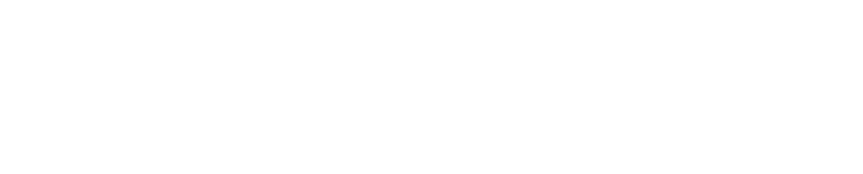
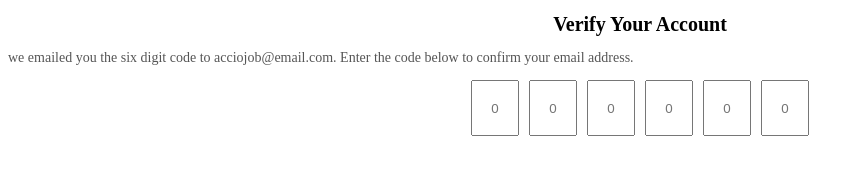
Before and after one commit to acciojob/OTP-SurajKumar798, a website: page main.html in a window 1280 px wide. Shown: the whole page, without its empty margins (0-863 px from the left). Drawn offline with Linux system fonts and the light colour scheme.

Commit message:
created a submission

```diff
--- a/main.html
+++ b/main.html
@@ -8,6 +8,18 @@
 
 <body>
 	<!-- the entire body must be written by student -->
+	<h1 id="verification_heading">Verify Your Account</h1>
+	<p id="verification_subtext">
+		we emailed you the six digit code to acciojob@email.com. Enter the code below to confirm your email address.
+	</p>
+	<div class="code-container">
+		<input type="text" class="code" placeholder='0' maxlength="1" />
+		<input type="text" class="code" placeholder='0' maxlength="1" />
+		<input type="text" class="code" placeholder='0' maxlength="1" />
+		<input type="text" class="code" placeholder='0' maxlength="1" />
+		<input type="text" class="code" placeholder='0' maxlength="1" />
+		<input type="text" class="code" placeholder='0' maxlength="1" />
+	</div>
     <script type="text/javascript" src="./script.js">
 </script>
 
--- a/script.js
+++ b/script.js
@@ -1 +1,23 @@
 //your JS code here. If required.
+const codes = document.querySelectorAll('.code');
+codes.forEach((code, idx) => {
+	code.addEventListener('keydown', (e)=> {
+		if(e.key >= 0 && e.key <= 9){
+			code.value = "";
+			setTimeout(() => {
+				if(idx < codes.length - 1){
+					codes[idx + 1].focus();
+				}
+			}, 10);
+		}else if(e.key === "Backspace"){
+			if(code.value === ""){
+				if(idx > 0) codes[idx - 1].focus();
+			}else{
+				code.value = "";
+			}
+		}
+	});
+	code.addEventListener("input", () => {
+		code.value = code.value.replace(/[^0-9]/g, "");
+	});
+});
--- a/styles.css
+++ b/styles.css
@@ -1 +1,19 @@
 /*  your css code here. If applicable */
+#verification_heading{
+	text-align: center;
+	font-size: 20px;
+}
+#verification_subtext{
+	color: #555;
+	font-size: 14px;
+}
+.code-container{
+	display: flex;
+	justify-content: center;
+	gap: 10px;
+}
+.code{
+	width: 40px;
+	height: 50px;
+	text-align: center;
+}
```
